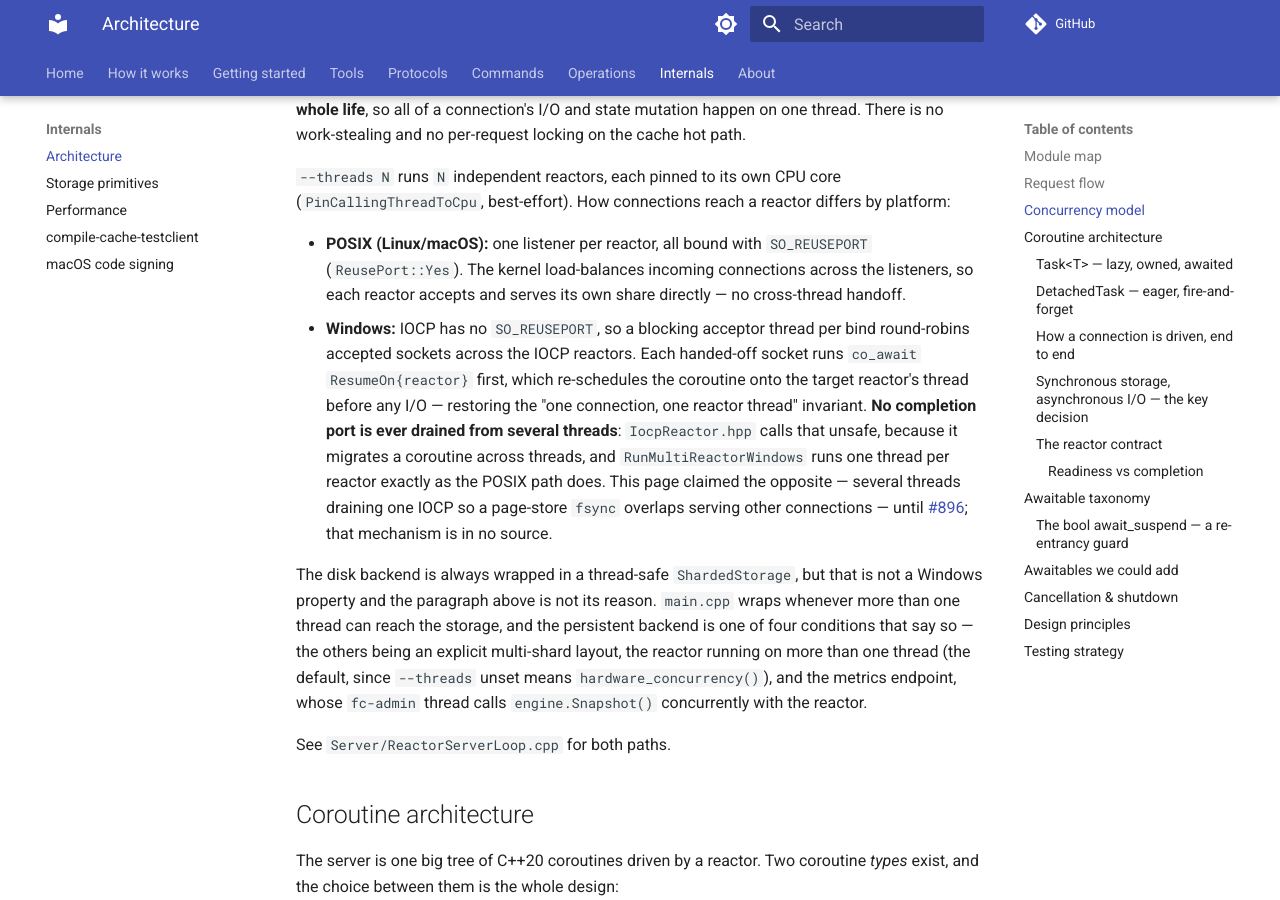
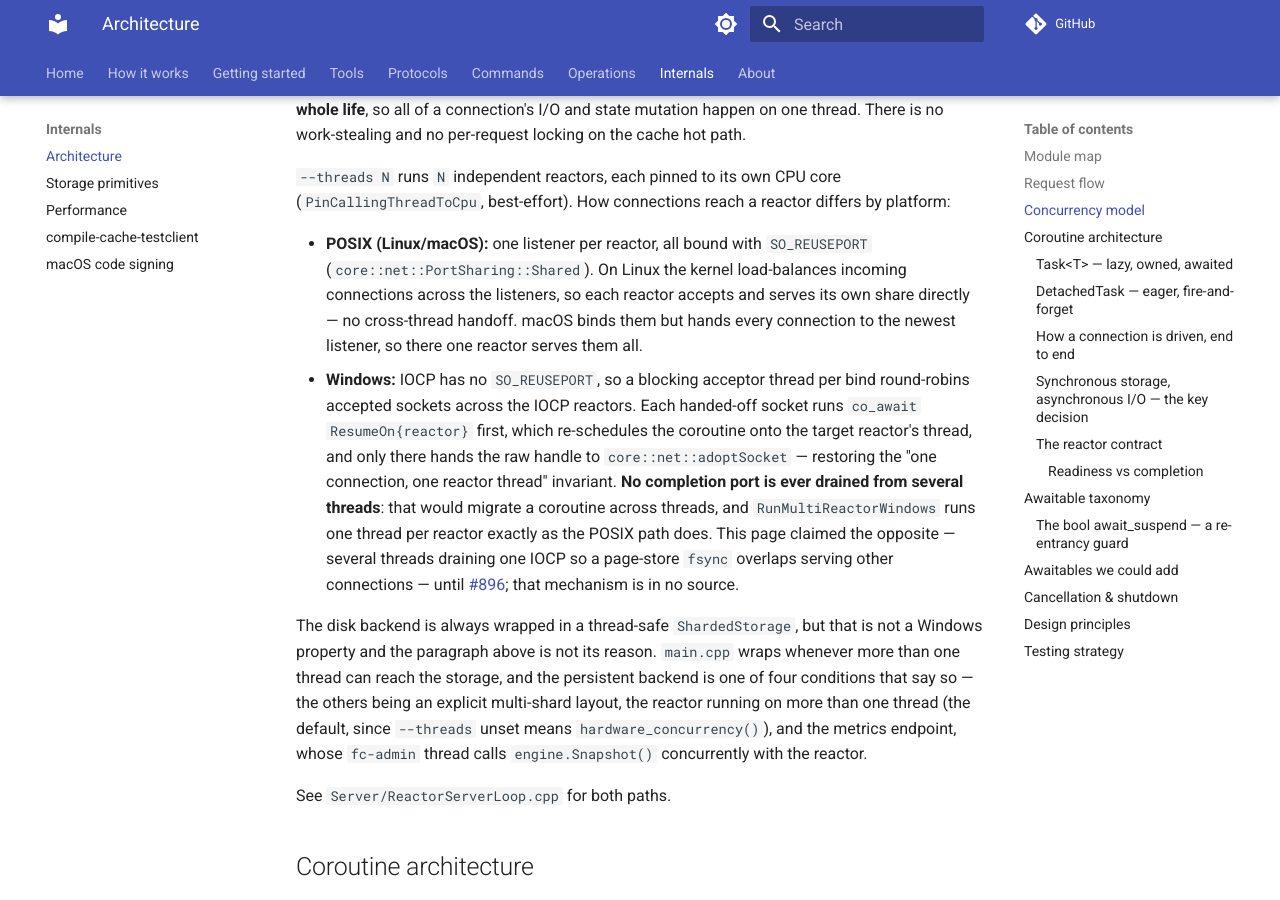
Before and after one commit to LASTRADA-Software/fastcached, an MkDocs documentation site: the page built from docs/internals/architecture.md, in a window 1280 px wide and 900 px high, scrolled down 1979 px. Built offline with MkDocs 1.6.1 and Material for MkDocs 9.7.7, drawn with Linux system fonts in a browser that asks for light colours; comment, search, counter and statistics services are not loaded.

Commit message:
net: every listener a loop drives binds as ClientListenOptions says
Both daemon paths now bind their client listeners through core-cpp's
`core::net::listen`, with one value that says how: `ClientListenOptions`.
The POSIX multi-reactor asks for `PortSharing::Shared`, and the single
reactor asks for `PortSharing::Exclusive`. Every connection either one
accepts asks for 1 MiB send and receive buffers (`ClientSocketBufferBytes`).

Before this, the POSIX multi-reactor bound its shared port itself
(`ListenOnSharedPort`: BindAndListen with SO_REUSEPORT, then
`core::net::adoptListener`). The single reactor called `core::net::listen`
with no buffers at all, so its connections kept the kernel's default
buffers. core-cpp v0.2.0 has `ListenOptions::sharing` and
`ListenOptions::buffers`, so both seams go:
- `ListenOnSharedPort` is deleted.
- `ReusePort` is deleted, because nothing in this tree binds a shared
  port itself any more.
- `BindAndListen` is now only the exclusive, blocking bind that the admin
  endpoints and the Windows accept thread use.

Windows refuses `PortSharing::Shared` with `Unsupported` rather than
map it onto SO_REUSEADDR, which there lets a second socket take a
live port. That changes nothing here: the Windows multi-reactor accepts
on one thread and hands each socket to a loop with
`core::net::adoptSocket`. The new cases pin both facts, and that an
exclusive bind of a shared port is still refused.

The docs that named `ReusePort` and `ListenOnSharedPort`, or the
deleted `IocpReactor.hpp`, now say what the code does.
architecture.md also notes that macOS binds the shared port but spreads
nothing across it. That was already so under SO_REUSEPORT.

Refs #1596

Signed-off-by: Christian Parpart <christian@parpart.family>

```diff
--- a/docs/internals/architecture.md
+++ b/docs/internals/architecture.md
@@ -112,17 +112,20 @@ no work-stealing and no per-request locking on the cache hot path.
 differs by platform:
 
 - **POSIX (Linux/macOS):** one listener per reactor, all bound with
-  `SO_REUSEPORT` (`ReusePort::Yes`). The kernel load-balances incoming
-  connections across the listeners, so each reactor accepts and serves its
-  own share directly — no cross-thread handoff.
+  `SO_REUSEPORT` (`core::net::PortSharing::Shared`). On Linux the kernel
+  load-balances incoming connections across the listeners, so each reactor
+  accepts and serves its own share directly — no cross-thread handoff. macOS
+  binds them but hands every connection to the newest listener, so there one
+  reactor serves them all.
 - **Windows:** IOCP has no `SO_REUSEPORT`, so a blocking acceptor thread per
   bind round-robins accepted sockets across the IOCP reactors. Each handed-off
   socket runs `co_await ResumeOn{reactor}` first, which re-schedules the
-  coroutine onto the target reactor's thread before any I/O — restoring the
-  "one connection, one reactor thread" invariant. **No completion port is ever
-  drained from several threads**: `IocpReactor.hpp` calls that unsafe, because
-  it migrates a coroutine across threads, and `RunMultiReactorWindows` runs one
-  thread per reactor exactly as the POSIX path does. This page claimed the
+  coroutine onto the target reactor's thread, and only there hands the raw
+  handle to `core::net::adoptSocket` — restoring the "one connection, one
+  reactor thread" invariant. **No completion port is ever drained from several
+  threads**: that would migrate a coroutine across threads, and
+  `RunMultiReactorWindows` runs one thread per reactor exactly as the POSIX
+  path does. This page claimed the
   opposite — several threads draining one IOCP so a page-store `fsync` overlaps
   serving other connections — until
   [#896](https://github.com/LASTRADA-Software/fastcached/issues/896); that
```
Also changed, not shown: .agent/reference/source-map.md (+7 -6 lines), .agent/rules/wire-and-protocol.md (+6 -5 lines), AGENT.md (+5 -5 lines), 4 other files.
